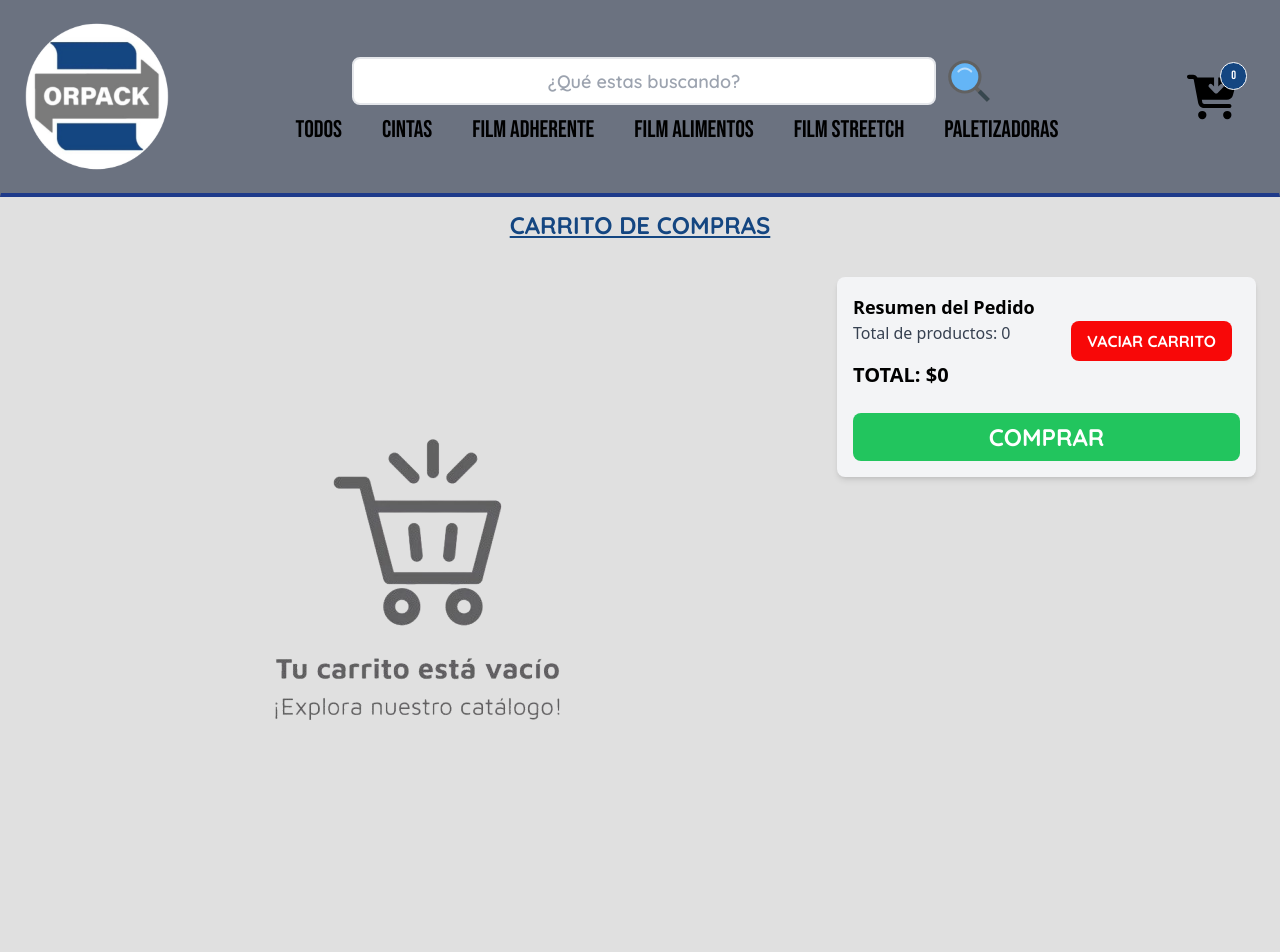
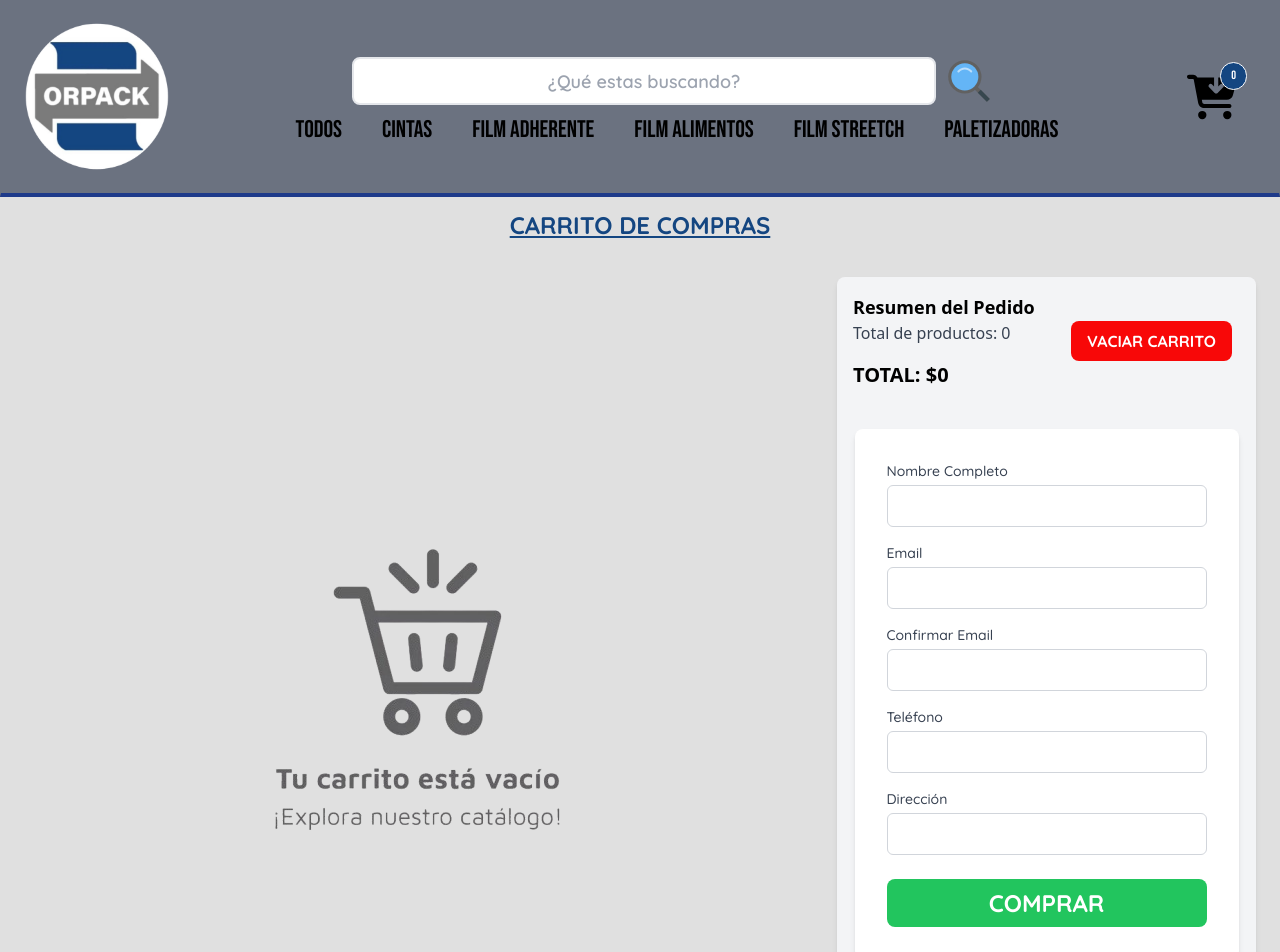
Before and after one commit to ariel-ortenzi/React-CurrentlyWorking, a React (Vite) app: page /cart in a window 1280 px wide. Shown: the top 952 px of the page. Before the commit the page ends 800 px from the top, so only its background shows below. Built offline with nearby package versions, Linux system fonts and the light colour scheme.

Commit message:
Solución error Vercel

```diff
--- a/src/components/cart/CartList.jsx
+++ b/src/components/cart/CartList.jsx
@@ -2,6 +2,7 @@ import React, { useContext } from 'react'
 import { CartContext } from '../Context/CartContext';
 import CartItem from './CartItem';
 import RemoveItems from './RemoveItems';
+import CheckOut from './CheckOut';
 
 function CartList() {
 
@@ -44,9 +45,7 @@ function CartList() {
                         <RemoveItems/>
                     </div>
                 </div>
-                    <div className="mt-6">
-                        <button className="bg-green-500 text-2xl text-white font-bold py-2 px-4 rounded-lg hover:bg-green-600 hover:scale-105 hover:shadow-xl transform transition-all duration-300 ease-out font-quickSand z-10 w-full">COMPRAR</button>
-                    </div>
+                    <CheckOut/>
                 </div>
             </div>
         </>
--- a/src/components/cart/CheckOut.jsx
+++ b/src/components/cart/CheckOut.jsx
@@ -1,7 +1,95 @@
-import React from 'react'
+import { useState } from 'react';
 
-export default function CheckOut() {
+const CheckOut = () => {
+
+    const [fullName, setFullName] = useState('')
+    const [email, setEmail] = useState('')
+    const [confirmEmail, setConfirmEmail] = useState('')
+    const [phone, setPhone] = useState('')
+    const [address, setAddress] = useState('')
+    const [errorMessage, setErrorMessage] = useState('')
+
+    const handleSubmit = (event) => {
+        event.preventDefault()
+        setErrorMessage('')
+
+        if (email !== confirmEmail) {
+            setErrorMessage('Los correos electrónicos no coinciden.');
+            return;
+        }
+        alert('AGREGAR SWEET ALERT')
+        setFullName('')
+        setEmail('')
+        setConfirmEmail('')
+        setPhone('')
+        setAddress('')
+    };
+
     return (
-    <div>CheckOut</div>
-    )
-}
+        <div className="bg-white p-8 rounded-lg shadow-md w-96 mx-auto mt-10 font-quickSand max-w-sm">
+            <form onSubmit={handleSubmit}>
+                <div className="mb-4">
+                    <label htmlFor="fullName" className="block text-sm font-medium text-gray-700">Nombre Completo</label>
+                    <input
+                        type="text"
+                        id="fullName"
+                        value={fullName}
+                        onChange={(e) => setFullName(e.target.value)}
+                        required
+                        className="mt-1 p-2 block w-full border border-gray-300 rounded-md focus:ring focus:ring-azulOrpack"
+                    />
+                </div>
+                <div className="mb-4">
+                    <label htmlFor="email" className="block text-sm font-medium text-gray-700">Email</label>
+                    <input
+                        type="email"
+                        id="email"
+                        value={email}
+                        onChange={(e) => setEmail(e.target.value)}
+                        required
+                        className="mt-1 p-2 block w-full border border-gray-300 rounded-md focus:ring focus:ring-azulOrpack"
+                    />
+                </div>
+                <div className="mb-4">
+                    <label htmlFor="confirmEmail" className="block text-sm font-medium text-gray-700">Confirmar Email</label>
+                    <input
+                        type="email"
+                        id="confirmEmail"
+                        value={confirmEmail}
+                        onChange={(e) => setConfirmEmail(e.target.value)}
+                        required
+                        className="mt-1 p-2 block w-full border border-gray-300 rounded-md focus:ring focus:ring-azulOrpack"
+                    />
+                </div>
+                <div className="mb-4">
+                    <label htmlFor="phone" className="block text-sm font-medium text-gray-700">Teléfono</label>
+                    <input
+                        type="tel"
+                        id="phone"
+                        value={phone}
+                        onChange={(e) => setPhone(e.target.value)}
+                        required
+                        className="mt-1 p-2 block w-full border border-gray-300 rounded-md focus:ring focus:ring-azulOrpack"
+                    />
+                </div>
+                <div className="mb-4">
+                    <label htmlFor="address" className="block text-sm font-medium text-gray-700">Dirección</label>
+                    <input
+                        type="text"
+                        id="address"
+                        value={address}
+                        onChange={(e) => setAddress(e.target.value)}
+                        required
+                        className="mt-1 p-2 block w-full border border-gray-300 rounded-md focus:ring focus:ring-azulOrpack"
+                    />
+                </div>
+                <div className="mt-6">
+                    <button type="submit" className="bg-green-500 text-2xl text-white font-bold py-2 px-4 rounded-lg hover:bg-green-600 hover:scale-105 hover:shadow-xl transform transition-all duration-300 ease-out font-quickSand z-10 w-full">COMPRAR</button>
+                </div>
+            </form>
+            {errorMessage && <div className="text-red-500 mt-4">{errorMessage}</div>}
+        </div>
+    );
+};
+
+export default CheckOut
--- a/src/components/itemDetailContainer/ItemDetailContainer.jsx
+++ b/src/components/itemDetailContainer/ItemDetailContainer.jsx
@@ -28,4 +28,4 @@ const ItemDetailContainer = () => {
     )
 }
 
-export default ItemDetailContainer;
+export default ItemDetailContainer
```
Also changed, not shown: src/App.jsx (+8 -17 lines).
